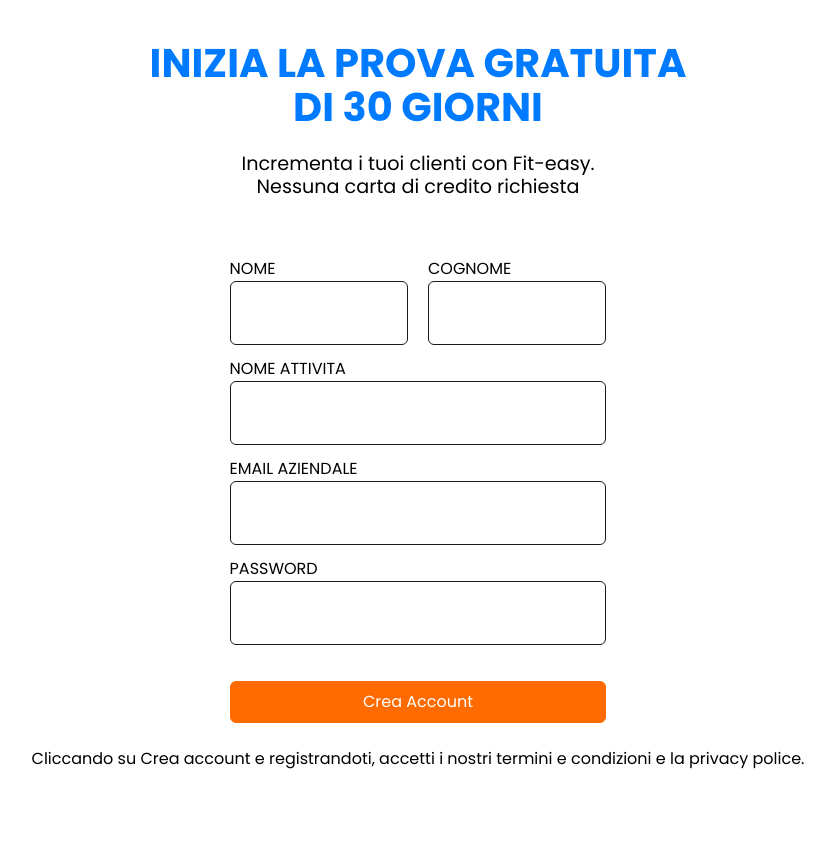
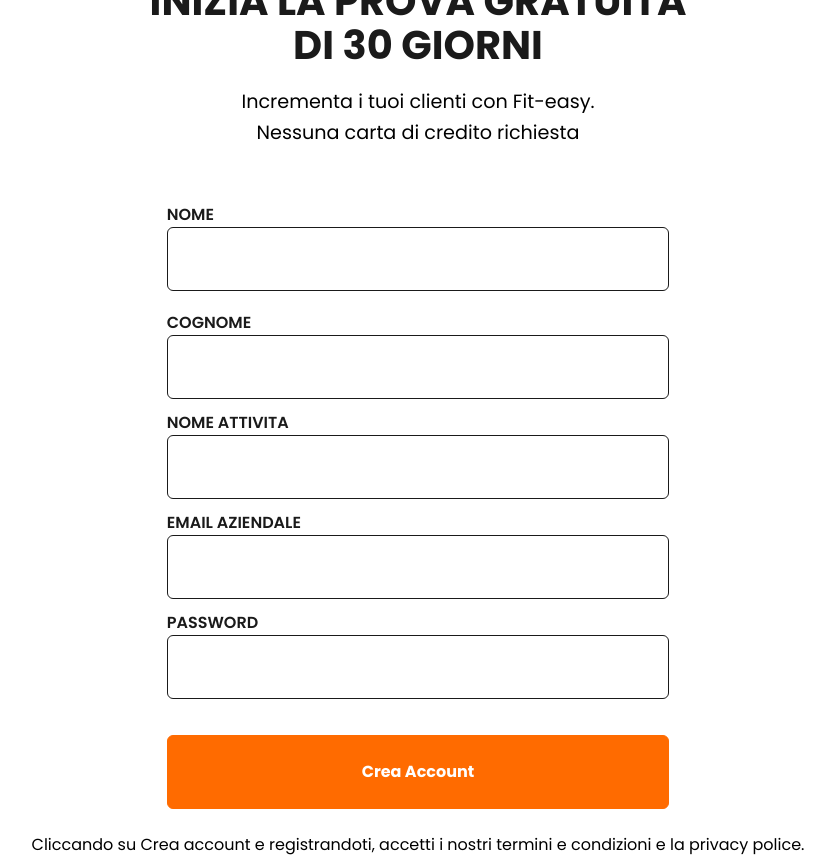
Before and after one commit to Markin1999/FitEasy, a React (Vite) app in the folder tailwindcss4/: page /registrazione in a window 1280 px wide. Shown: the whole page, without its empty margins (222-1057 px from the left). Before the commit the page ends 800 px from the top, so only its background shows below. Built offline with nearby package versions, Linux system fonts and the light colour scheme.

Commit message:
Sistemate altre cose alla grafica di registrazione. Disponibile per tutti i dispositivi ora

```diff
--- a/tailwindcss4/src/componenti/registrazione/Registrazione.jsx
+++ b/tailwindcss4/src/componenti/registrazione/Registrazione.jsx
@@ -1,17 +1,21 @@
 export default function Registrazione() {
   return (
-    <div className="flex flex-col h-screen justify-center items-center px-3">
+    <div className="flex flex-col h-screen justify-center items-center px-3 my-3">
       <div className="text-center p-3 sm:mb-12 ">
-        <h2 className="font-bold text-titolo mb-2 sm:mb-6">
+        <h2 className="font-bold text-testo mb-2 sm:mb-6">
           INIZIA LA PROVA GRATUITA <br /> DI 30 GIORNI
         </h2>
-        <h3 className="mb-[0.1em]">Incrementa i tuoi clienti con Fit-easy.</h3>
+        <h3 className="mb-[0.1em] sm:mb-[0.5em]">
+          Incrementa i tuoi clienti con Fit-easy.
+        </h3>
         <h3>Nessuna carta di credito richiesta</h3>
       </div>
-      <form className="flex flex-col w-full items-center gap-3 sm:w-[75%] lg:w-[30%]">
-        <div className="flex w-full gap-5">
+      <form className="flex flex-col w-full items-center gap-3 sm:w-[75%] lg:w-[40%]">
+        <div className="flex w-full gap-5 sm:flex-col">
           <div className="flex flex-col w-full">
-            <label htmlFor="nome">NOME</label>
+            <label htmlFor="nome" className="font-semibold text-testo">
+              NOME
+            </label>
             <input
               type="text"
               className="w-full  border border-testo hover:border-testo rounded-md px-4 py-2 text-[12px] sm:text-[14px] lg:text-[16px] lg:h-16 "
@@ -19,16 +23,20 @@ export default function Registrazione() {
           </div>
 
           <div className="flex flex-col w-full">
-            <label htmlFor="cognome">COGNOME</label>
+            <label htmlFor="cognome" className="font-semibold text-testo">
+              COGNOME
+            </label>
             <input
               type="text"
-              className="w-full  border border-testo hover:border-testo rounded-md px-4 py-2 text-[12px] sm:text-[14px] lg:text-[16px] lg:h-16 "
+              className="w-full   border border-testo hover:border-testo rounded-md px-4 py-2 text-[12px] sm:text-[14px] lg:text-[16px] lg:h-16 "
             ></input>
           </div>
         </div>
 
         <div className="flex flex-col w-full">
-          <label htmlFor="nomeAttivita">NOME ATTIVITA</label>
+          <label htmlFor="nomeAttivita" className="font-semibold text-testo">
+            NOME ATTIVITA
+          </label>
           <input
             type="text"
             className="w-full  border border-testo hover:border-testo rounded-md px-4 py-2 text-[12px] sm:text-[14px] lg:text-[16px] lg:h-16 "
@@ -36,7 +44,9 @@ export default function Registrazione() {
         </div>
 
         <div className="flex flex-col w-full">
-          <label htmlFor="email">EMAIL AZIENDALE</label>
+          <label htmlFor="email" className="font-semibold text-testo">
+            EMAIL AZIENDALE
+          </label>
           <input
             type="email"
             className="w-full  border border-testo hover:border-testo rounded-md px-4 py-2 text-[12px] sm:text-[14px] lg:text-[16px] lg:h-16 "
@@ -44,14 +54,16 @@ export default function Registrazione() {
         </div>
 
         <div className="flex flex-col w-full">
-          <label htmlFor="password">PASSWORD</label>
+          <label htmlFor="password" className="font-semibold text-testo">
+            PASSWORD
+          </label>
           <input
             type="password"
             className="w-full   border border-testo hover:border-testo rounded-md px-4 py-2 text-[12px] sm:text-[14px] lg:text-[16px] lg:h-16 "
           ></input>
         </div>
 
-        <button className="w-full mb-3 border border-bottone bg-bottone text-white rounded-md px-4 py-2 sm:my-6 ">
+        <button className="w-full font-bold my-3 border border-bottone bg-bottone text-white rounded-md px-4 py-2 sm:my-6 sm:py-4 lg:py-6 ">
           Crea Account
         </button>
       </form>
```
